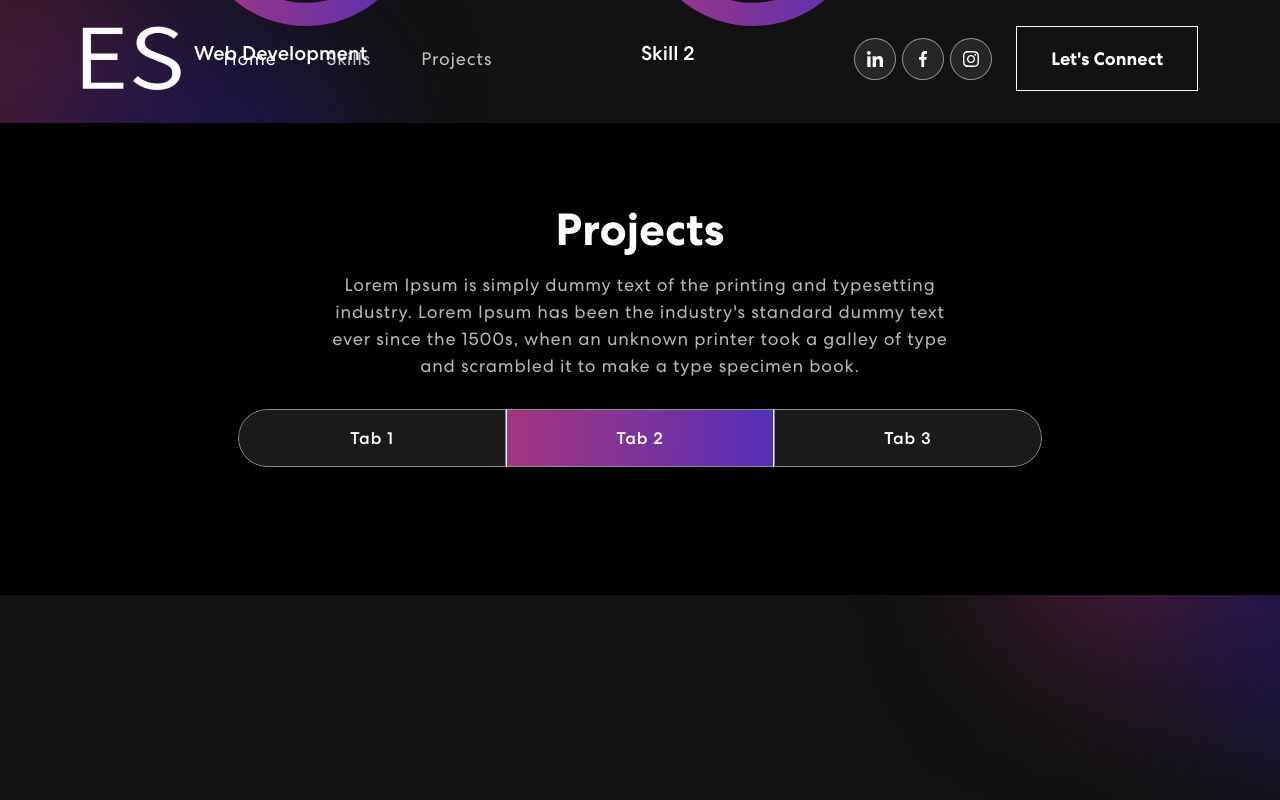
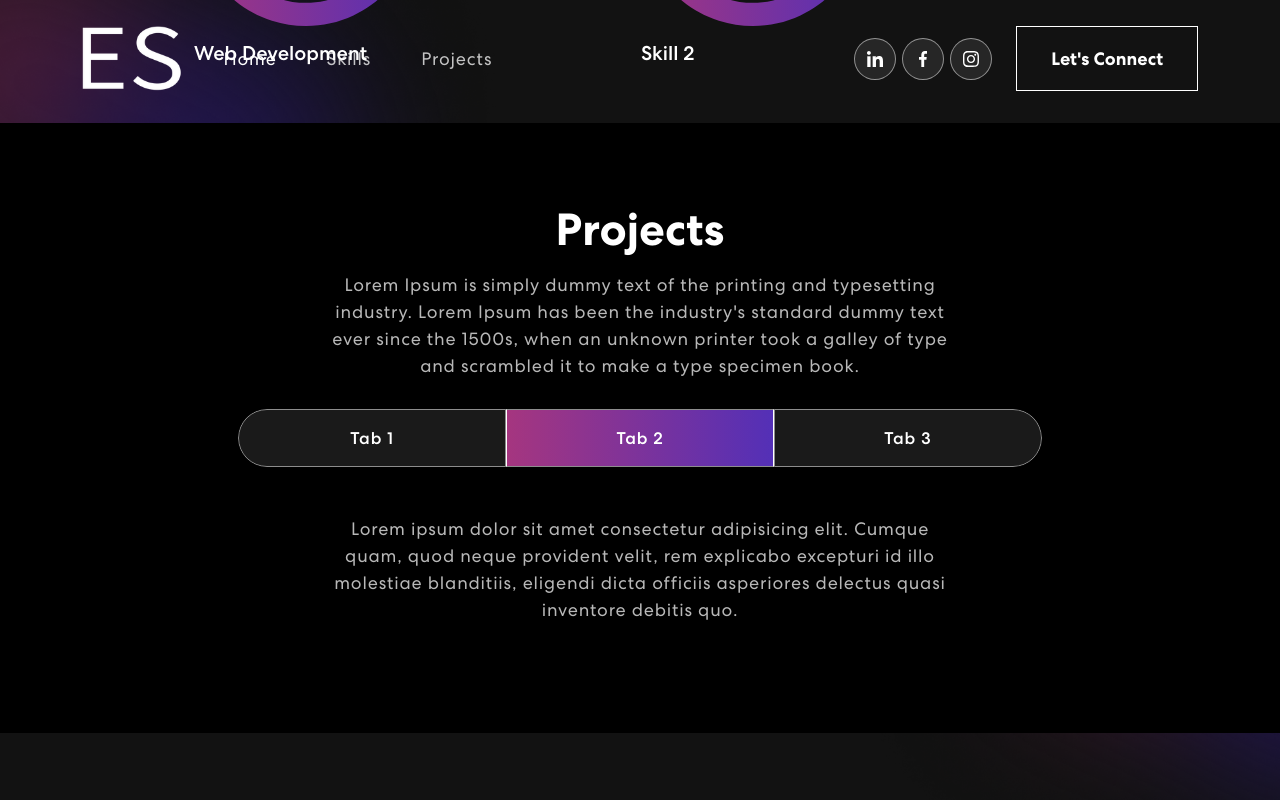
Before and after one commit to eashaan-sharma/portfolio, a React (Create React App) app: page / in a window 1280 px wide. Both pictures are taken after a click on the tab "Tab 2". Shown: the part 1134-1934 px from the top of the page. Built offline with nearby package versions, Linux system fonts and the light colour scheme.

Commit message:
Added animation and imported module

```diff
--- a/src/components/Projects.js
+++ b/src/components/Projects.js
@@ -79,7 +79,7 @@
                         }
                       </Row>
                     </Tab.Pane>
-                    <Tab.Pane eventKey="section">
+                    <Tab.Pane eventKey="second">
                       <p>Lorem ipsum dolor sit amet consectetur adipisicing elit. Cumque quam, quod neque provident velit, rem explicabo excepturi id illo molestiae blanditiis, eligendi dicta officiis asperiores delectus quasi inventore debitis quo.</p>
                     </Tab.Pane>
                     <Tab.Pane eventKey="third">
@@ -92,7 +92,7 @@
           </Col>
         </Row>
       </Container>
-      <img className="background-image-right" src={colorSharp2}></img>
+      <img className="background-image-right" src={colorSharp2} alt = "BgGraphic"></img>
     </section>
   )
 }
```
